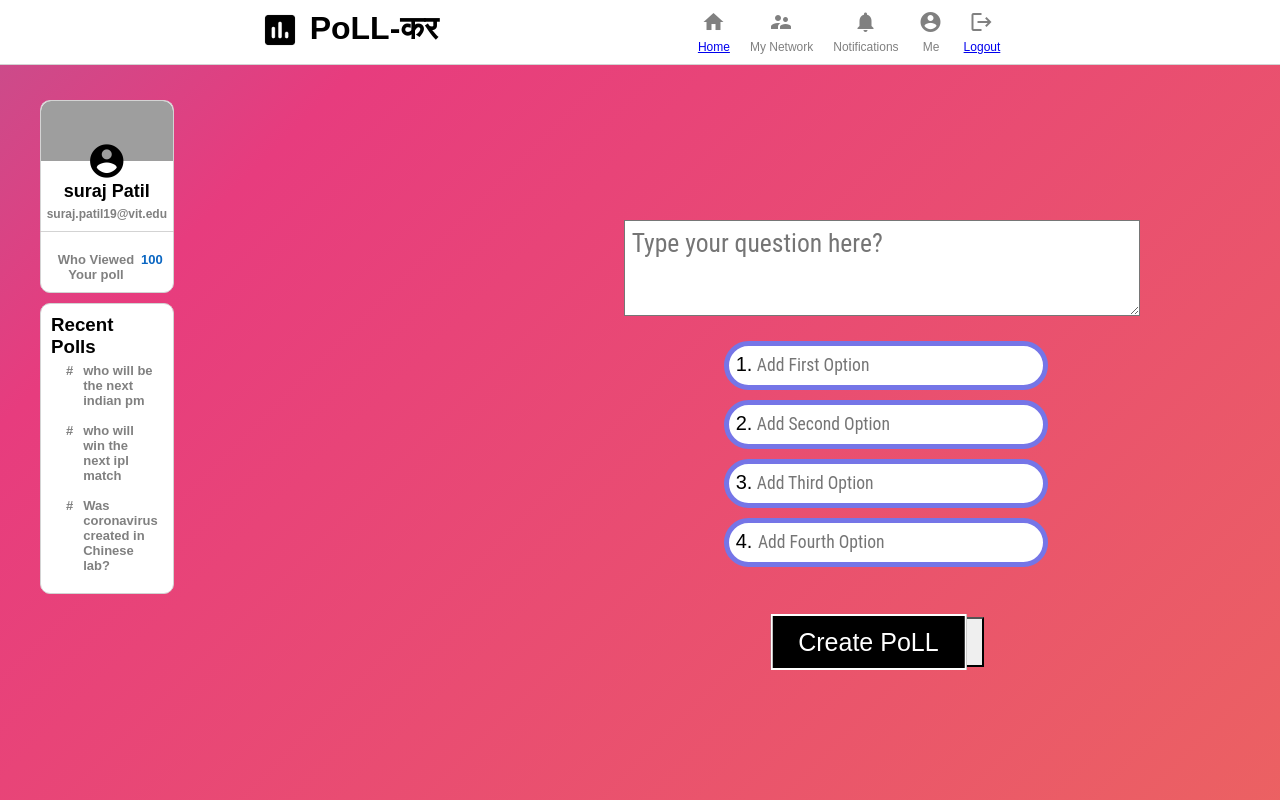
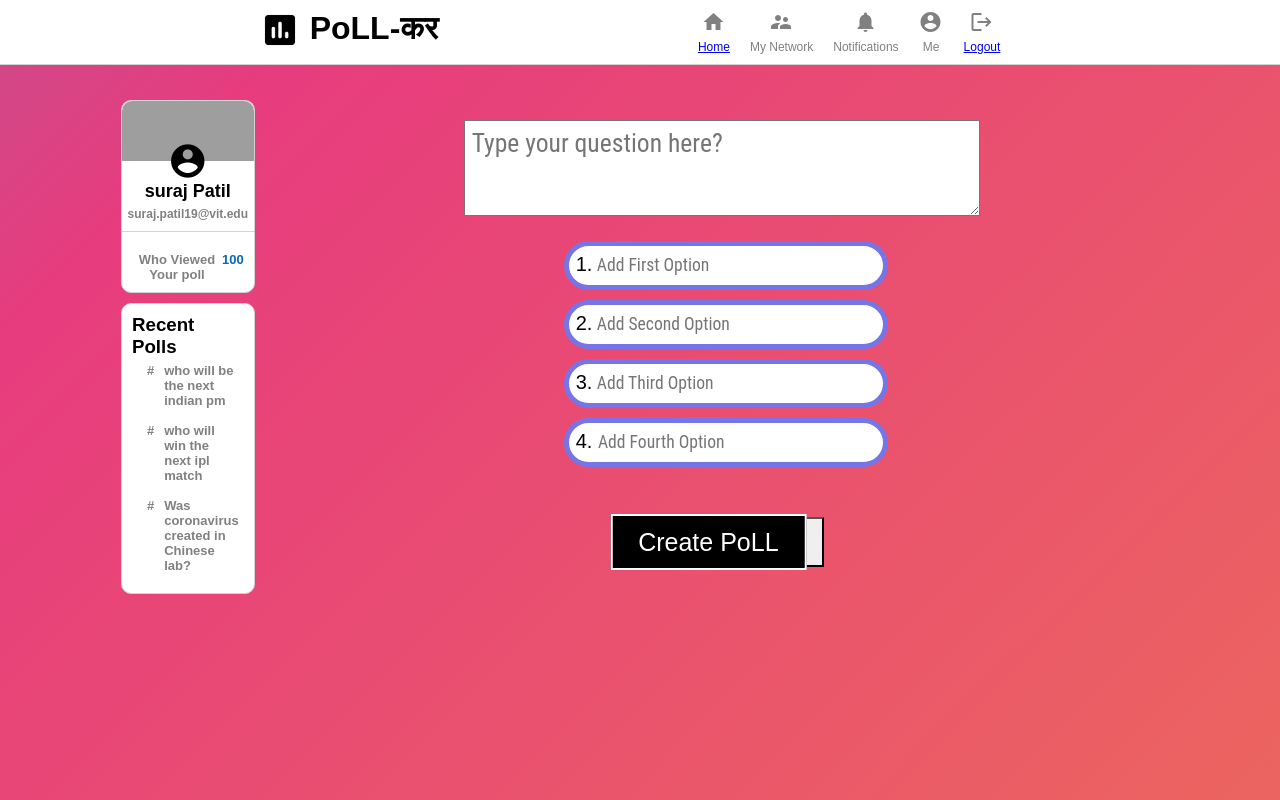
Before and after one commit to iambhushan6/Poll-Kar, a Django app: page /create/ in a window 1280 px wide. Run offline with Django 3.2, Linux system fonts and the light colour scheme; a user stored in the database is signed in; some libraries are stand-ins or nearby versions; grey boxes are pictures that could not be loaded.

Commit message:
Update create.html

```diff
--- a/templates/main/create.html
+++ b/templates/main/create.html
@@ -97,7 +97,7 @@
 
 
 
-        <div>
+        <div style="margin-left: -241px; margin-top: -100px;">
             <form method="POST" class="main-form">
                 {% csrf_token %}
                 <div >
```
